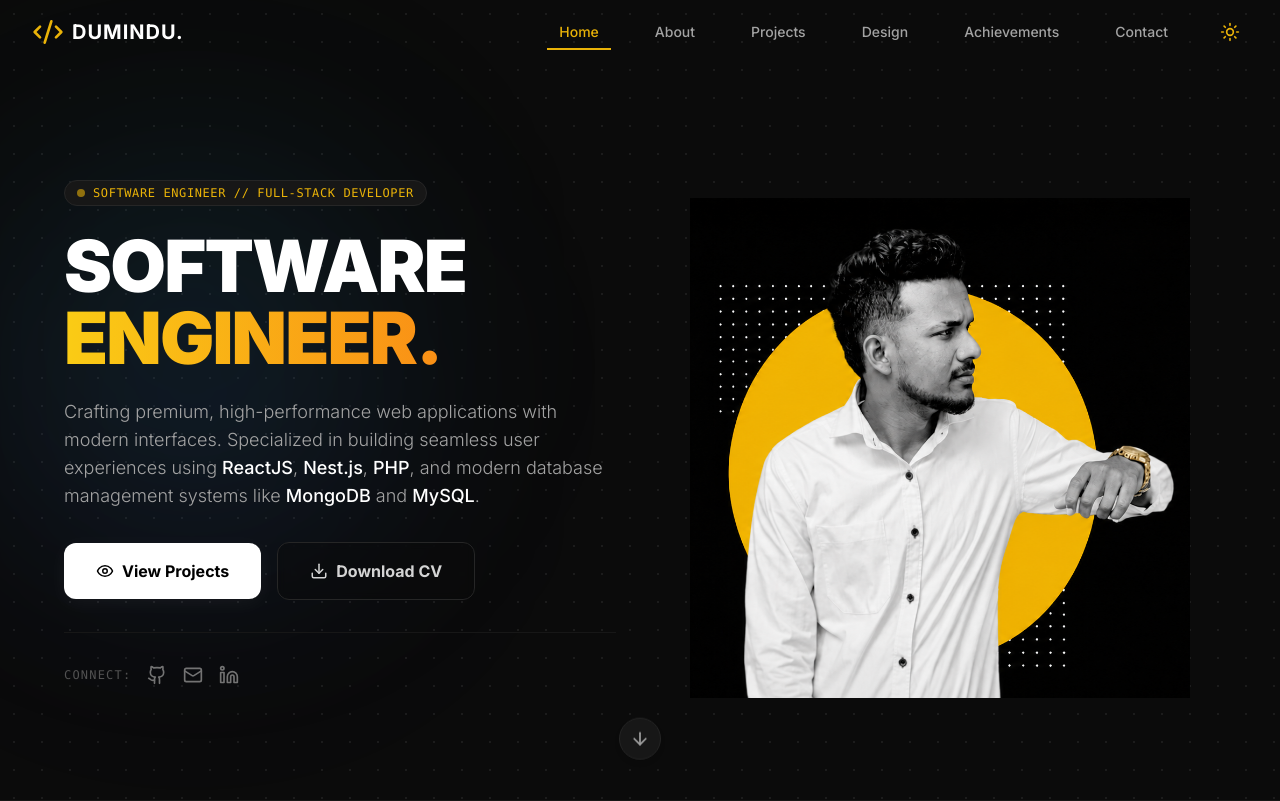
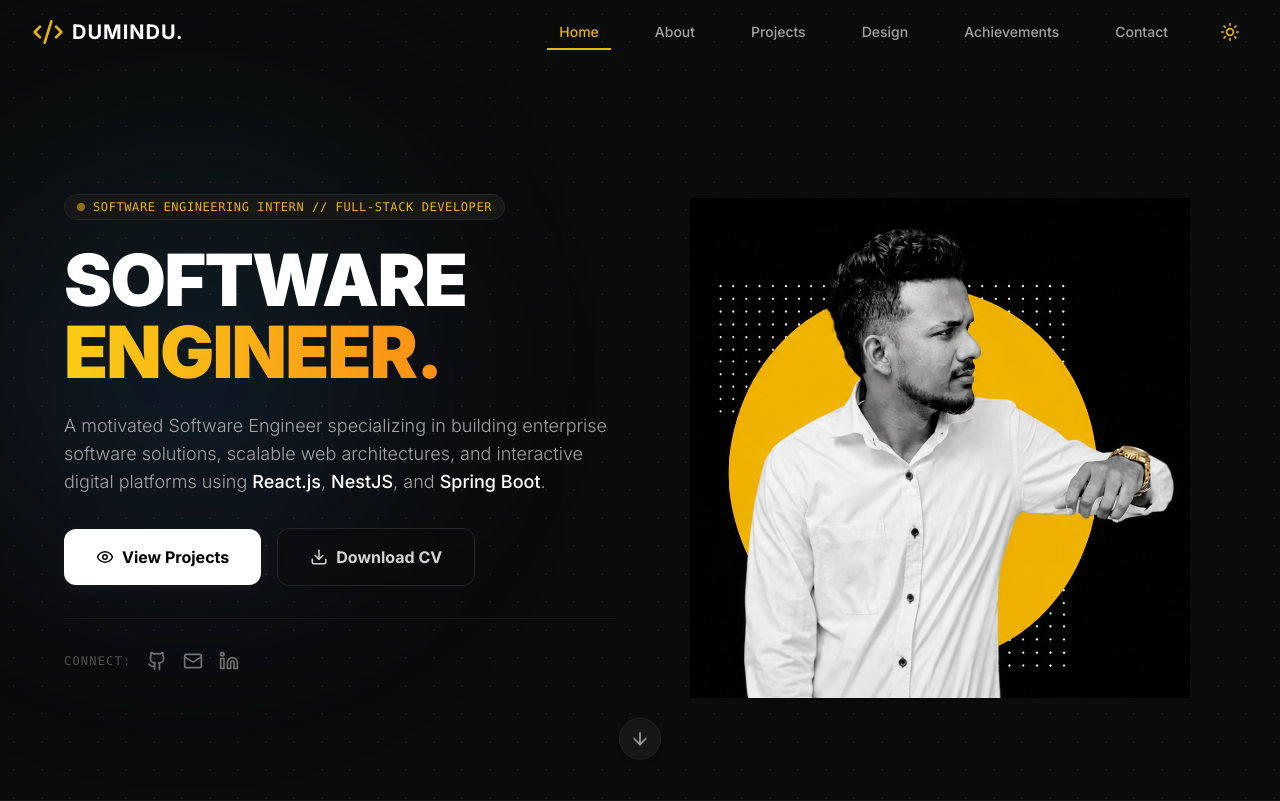
Before and after one commit to Dumindu-Dulanjaya/New-react-Portfolio, a React (Vite) app: page / in a window 1280 px wide. Shown: the top 801 px of the page. Built offline with nearby package versions, Linux system fonts and the light colour scheme.

Commit message:
Change Hero subtitle to SOFTWARE ENGINEERING INTERN // FULL-STACK DEVELOPER and update biography description

```diff
--- a/src/pages/Home.tsx
+++ b/src/pages/Home.tsx
@@ -108,7 +108,7 @@ const Home = () => {
                 >
                   <span className="inline-flex items-center gap-2 px-3 py-1 rounded-full bg-neutral-900 border border-neutral-800 text-xs font-mono text-yellow-500 mb-6 tracking-wider uppercase">
                     <span className="w-2 h-2 rounded-full bg-yellow-500 animate-pulse" />
-                    SOFTWARE ENGINEER // FULL-STACK DEVELOPER
+                    SOFTWARE ENGINEERING INTERN // FULL-STACK DEVELOPER
                   </span>
 
                   <h1 className="text-5xl sm:text-6xl md:text-7xl font-black tracking-tight mb-6 leading-[1.05] text-white">
@@ -119,7 +119,7 @@ const Home = () => {
                   </h1>
 
                   <p className="text-base sm:text-lg text-neutral-400 mb-8 max-w-xl leading-relaxed font-light">
-                    Crafting premium, high-performance web applications with modern interfaces. Specialized in building seamless user experiences using <span className="text-white font-medium">ReactJS</span>, <span className="text-white font-medium">Nest.js</span>, <span className="text-white font-medium">PHP</span>, and modern database management systems like <span className="text-white font-medium">MongoDB</span> and <span className="text-white font-medium">MySQL</span>.
+                    A motivated Software Engineer specializing in building enterprise software solutions, scalable web architectures, and interactive digital platforms using <span className="text-white font-medium">React.js</span>, <span className="text-white font-medium">NestJS</span>, and <span className="text-white font-medium">Spring Boot</span>.
                   </p>
 
                   <div className="flex flex-wrap gap-4 items-center">
```
